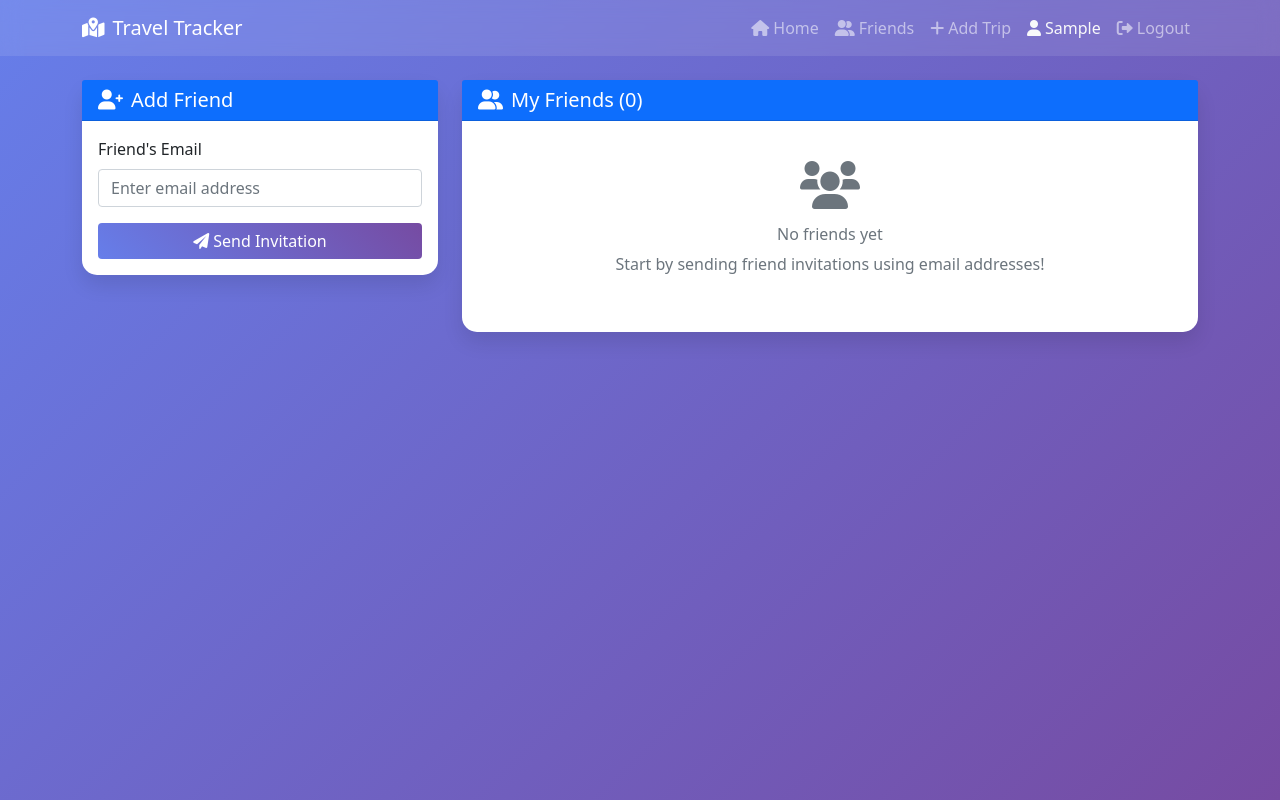
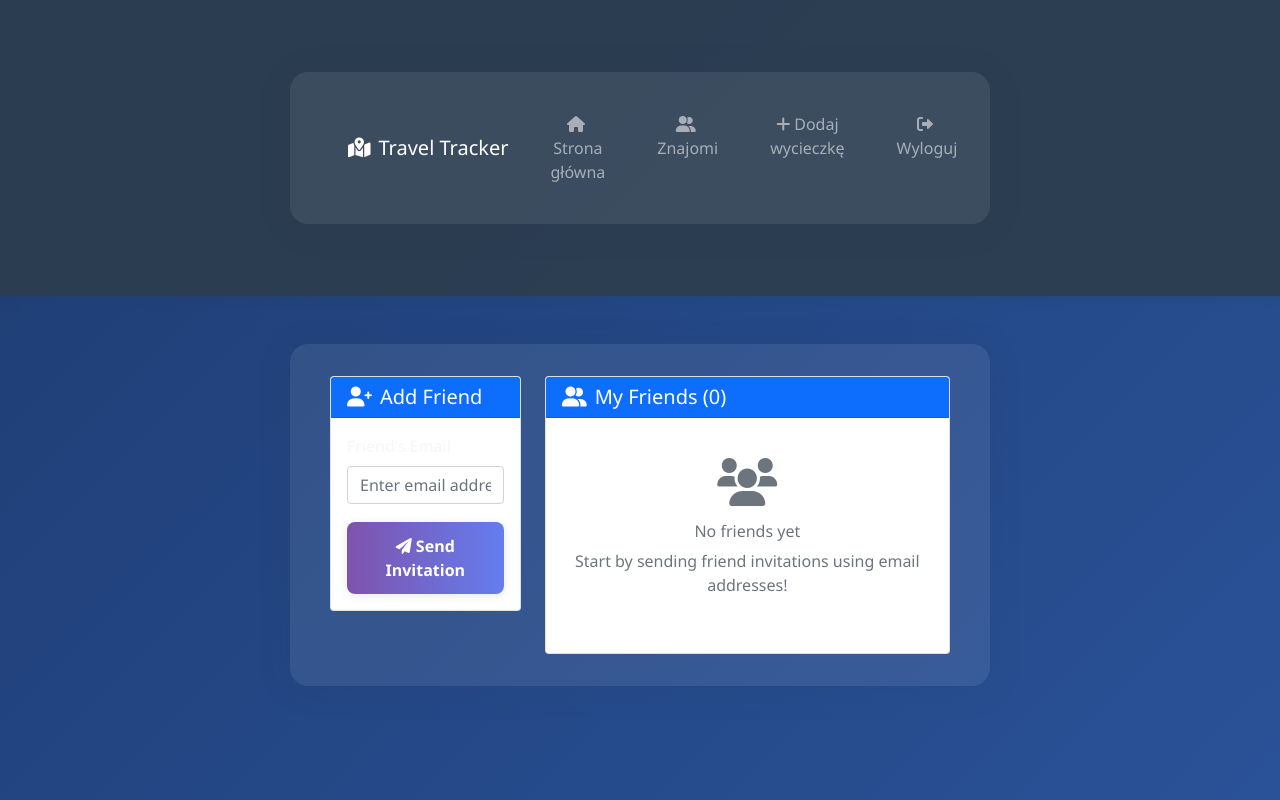
Before and after one commit to Z4phxr/HackYeah, a Flask app: page /friends in a window 1280 px wide. Run offline with Flask 3, Linux system fonts and the light colour scheme; the visitor is signed in with stand-in values (Sample User, id 1); data that the repository does not hold is empty.

Commit message:
New style of app

```diff
--- /dev/null
+++ b/static/style.css
@@ -0,0 +1,83 @@
+body {
+    background: linear-gradient(135deg, #1e3c72 0%, #2a5298 100%);
+    color: #f5f6fa;
+    font-family: 'Segoe UI', 'Roboto', Arial, sans-serif;
+    margin: 0;
+    padding: 0;
+    min-height: 100vh;
+}
+
+header {
+    background: rgba(44, 62, 80, 0.95);
+    padding: 24px 0;
+    text-align: center;
+    box-shadow: 0 2px 12px rgba(44, 62, 80, 0.2);
+}
+
+header h1 {
+    color: #a259f7;
+    font-size: 2.5rem;
+    letter-spacing: 2px;
+    margin: 0;
+}
+
+nav a {
+    color: #7ed6df;
+    text-decoration: none;
+    margin: 0 18px;
+    font-weight: 500;
+    transition: color 0.2s;
+}
+
+nav a:hover {
+    color: #a259f7;
+}
+
+.container {
+    background: rgba(255,255,255,0.08);
+    border-radius: 18px;
+    box-shadow: 0 4px 32px rgba(44, 62, 80, 0.15);
+    margin: 40px auto;
+    padding: 32px 40px;
+    max-width: 700px;
+}
+
+button, .btn {
+    background: linear-gradient(90deg, #7f53ac 0%, #647dee 100%);
+    color: #fff;
+    border: none;
+    border-radius: 8px;
+    padding: 12px 28px;
+    font-size: 1rem;
+    font-weight: 600;
+    cursor: pointer;
+    box-shadow: 0 2px 8px rgba(44, 62, 80, 0.12);
+    transition: background 0.2s, transform 0.1s;
+}
+
+button:hover, .btn:hover {
+    background: linear-gradient(90deg, #a259f7 0%, #647dee 100%);
+    transform: translateY(-2px) scale(1.03);
+}
+
+input, select, textarea {
+    background: rgba(255,255,255,0.15);
+    border: 1px solid #a259f7;
+    border-radius: 6px;
+    color: #fff;
+    padding: 10px 14px;
+    margin-bottom: 18px;
+    width: 100%;
+    font-size: 1rem;
+    outline: none;
+    transition: border 0.2s;
+}
+
+input:focus, select:focus, textarea:focus {
+    border: 1.5px solid #7ed6df;
+}
+
+::-webkit-input-placeholder { color: #d6d6f5; }
+::-moz-placeholder { color: #d6d6f5; }
+:-ms-input-placeholder { color: #d6d6f5; }
+::placeholder { color: #d6d6f5; }
--- a/templates/base.html
+++ b/templates/base.html
@@ -1,38 +1,16 @@
 <!DOCTYPE html>
-<html lang="en">
+<html lang="pl">
 <head>
     <meta charset="UTF-8">
     <meta name="viewport" content="width=device-width, initial-scale=1.0">
     <title>{% block title %}Travel Tracker{% endblock %}</title>
     <link href="https://cdn.jsdelivr.net/npm/bootstrap@5.1.3/dist/css/bootstrap.min.css" rel="stylesheet">
     <link href="https://cdnjs.cloudflare.com/ajax/libs/font-awesome/6.0.0/css/all.min.css" rel="stylesheet">
-    <style>
-        body {
-            background: linear-gradient(135deg, #667eea 0%, #764ba2 100%);
-            min-height: 100vh;
-        }
-        .card {
-            box-shadow: 0 10px 20px rgba(0,0,0,0.1);
-            border: none;
-            border-radius: 15px;
-        }
-        .navbar {
-            background: rgba(255,255,255,0.1) !important;
-            backdrop-filter: blur(10px);
-        }
-        .btn-primary {
-            background: linear-gradient(45deg, #667eea, #764ba2);
-            border: none;
-        }
-        .btn-primary:hover {
-            background: linear-gradient(45deg, #764ba2, #667eea);
-            transform: translateY(-2px);
-            transition: all 0.3s ease;
-        }
-    </style>
+    <link rel="stylesheet" href="{{ url_for('static', filename='style.css') }}">
 </head>
 <body>
     <!-- Navigation -->
+    <header>
         <nav class="navbar navbar-expand-lg navbar-dark">
             <div class="container">
                 <a class="navbar-brand" href="{{ url_for('main.index') }}">
@@ -40,34 +18,31 @@
                 </a>
                 <div class="navbar-nav ms-auto">
                     <a class="nav-link" href="{{ url_for('main.index') }}">
-                    <i class="fas fa-home me-1"></i>Home
+                        <i class="fas fa-home me-1"></i>Strona główna
                     </a>
                     {% if current_user.is_authenticated %}
                         <a class="nav-link" href="{{ url_for('main.friends') }}">
-                        <i class="fas fa-user-friends me-1"></i>Friends
+                            <i class="fas fa-user-friends me-1"></i>Znajomi
                         </a>
                         <a class="nav-link" href="{{ url_for('main.add_trip') }}">
-                        <i class="fas fa-plus me-1"></i>Add Trip
+                            <i class="fas fa-plus me-1"></i>Dodaj wycieczkę
                         </a>
-                    <span class="nav-link text-light">
-                        <i class="fas fa-user me-1"></i>{{ current_user.first_name }}
-                    </span>
                         <a class="nav-link" href="{{ url_for('main.logout') }}">
-                        <i class="fas fa-sign-out-alt me-1"></i>Logout
+                            <i class="fas fa-sign-out-alt me-1"></i>Wyloguj
                         </a>
                     {% else %}
                         <a class="nav-link" href="{{ url_for('main.login') }}">
-                        <i class="fas fa-sign-in-alt me-1"></i>Login
+                            <i class="fas fa-sign-in-alt me-1"></i>Zaloguj
                         </a>
                         <a class="nav-link" href="{{ url_for('main.register') }}">
-                        <i class="fas fa-user-plus me-1"></i>Register
+                            <i class="fas fa-user-plus me-1"></i>Zarejestruj
                         </a>
                     {% endif %}
                 </div>
             </div>
         </nav>
-
-    <div class="container mt-4">
+    </header>
+    <div class="container mt-5">
         <!-- Flash Messages -->
         {% with messages = get_flashed_messages(with_categories=true) %}
             {% if messages %}
```
Also changed, not shown: instance/travel_tracker.db (deleted). Lines whose indentation alone changed are shown as unchanged.
